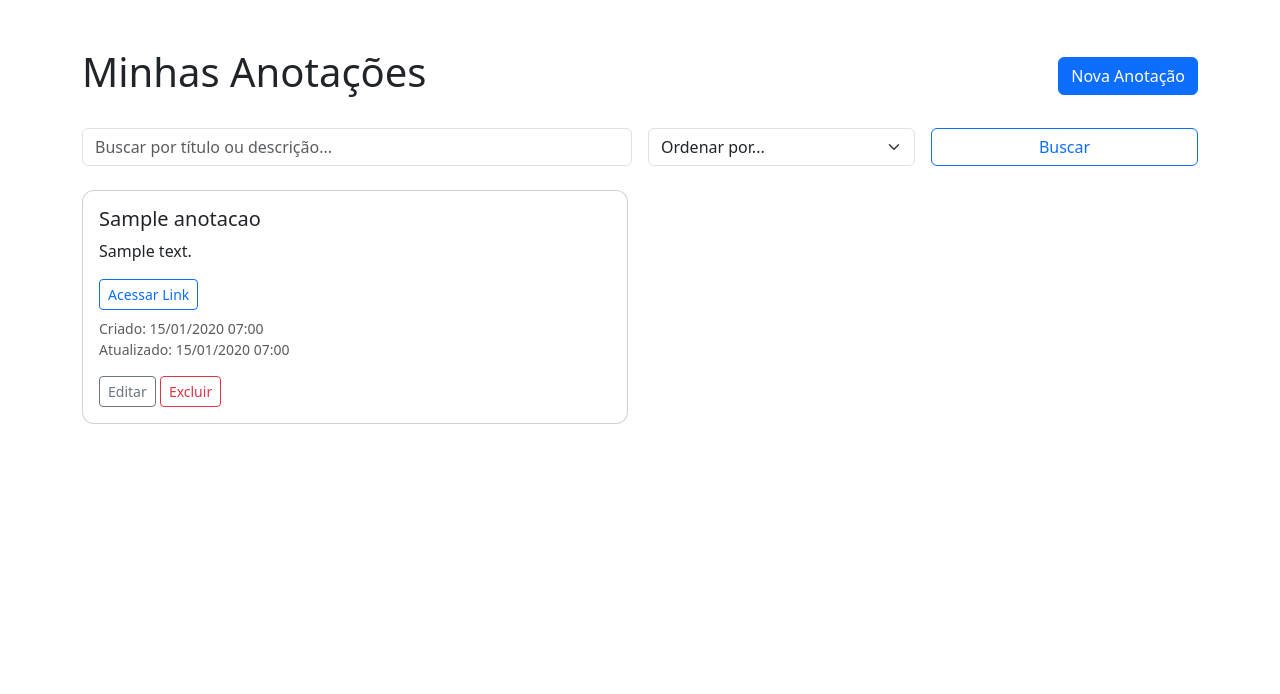
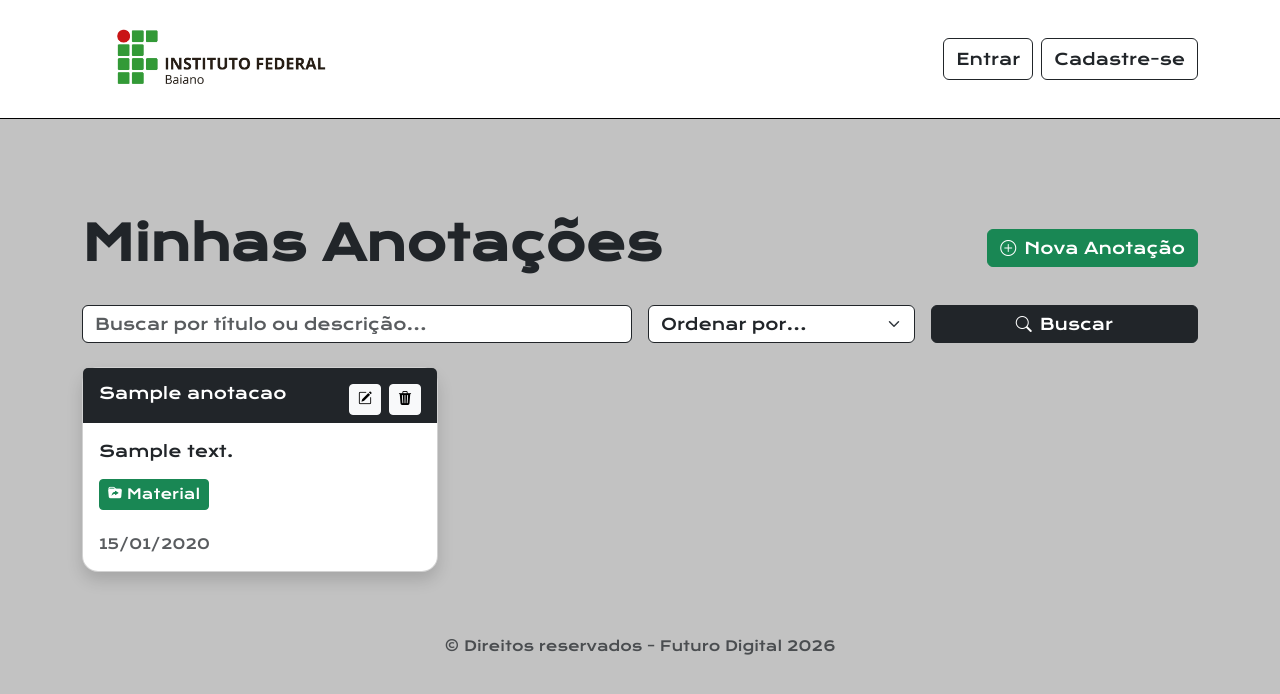
Before and after one commit to Mateus-Nepomuceno/sistemaDeAgendamento, a Django app: page /anotacoes/ in a window 1280 px wide. Shown: the top 694 px of the page. Run offline with Django 5.2, Linux system fonts and the light colour scheme; a user stored in the database is signed in; tables that the repository leaves empty hold one stand-in row (values such as "Sample post").

Commit message:
feat: nova tela de anotacoes

```diff
--- a/anotacoes/admin.py
+++ b/anotacoes/admin.py
@@ -1,6 +1,5 @@
 from django.contrib import admin
 from .models import Anotacao
-
 
 @admin.register(Anotacao)
 class AnotacaoAdmin(admin.ModelAdmin):
--- a/anotacoes/models.py
+++ b/anotacoes/models.py
@@ -7,8 +7,7 @@ class Anotacao(models.Model):
     descricao = models.TextField(verbose_name='Descrição')
     link = models.URLField(blank=True, null=True, verbose_name='Link')
 
-    data_criacao = models.DateTimeField(auto_now_add=True, verbose_name='Data de Criação')
-    data_atualizacao = models.DateTimeField(auto_now=True, verbose_name='Última Atualização')
+    data_criacao = models.DateField(auto_now_add=True, verbose_name='Data de Criação')
 
     usuario = models.ForeignKey(User, on_delete=models.CASCADE, related_name='anotacoes')
 
--- a/anotacoes/templates/anotacoes/anotacoes.html
+++ /dev/null
@@ -1,68 +0,0 @@
-<!DOCTYPE html>
-<html lang="pt-br">
-<head>
-    <meta charset="UTF-8">
-    <meta name="viewport" content="width=device-width, initial-scale=1.0">
-    <title>Anotações</title>
-    <link href="https://cdn.jsdelivr.net/npm/bootstrap@5.3.0/dist/css/bootstrap.min.css" rel="stylesheet">
-    <style>
-        .card { border-radius: 12px; }
-    </style>
-</head>
-<body>
-    <div class="container mt-5">
-        <div class="d-flex justify-content-between align-items-center mb-4">
-            <h1>Minhas Anotações</h1>
-            <a href="{% url 'anotacao_criar' %}" class="btn btn-primary">Nova Anotação</a>
-        </div>
-
-        <form method="GET" class="row g-3 mb-4">
-            <div class="col-md-6">
-                <input type="text" name="q" class="form-control"
-                       placeholder="Buscar por título ou descrição..."
-                       value="{{ request.GET.q|default:'' }}">
-            </div>
-            <div class="col-md-3">
-                <select name="ordenar" class="form-select">
-                    <option value="">Ordenar por...</option>
-                    <option value="data" {% if request.GET.ordenar == 'data' %}selected{% endif %}>Data (antiga para nova)</option>
-                    <option value="-data" {% if request.GET.ordenar == '-data' %}selected{% endif %}>Data (nova para antiga)</option>
-                    <option value="titulo" {% if request.GET.ordenar == 'titulo' %}selected{% endif %}>Título (A-Z)</option>
-                    <option value="titulo_desc" {% if request.GET.ordenar == 'titulo_desc' %}selected{% endif %}>Título (Z-A)</option>
-                </select>
-            </div>
-            <div class="col-md-3">
-                <button type="submit" class="btn btn-outline-primary w-100">Buscar</button>
-            </div>
-        </form>
-
-        {% if anotacoes %}
-            <div class="row">
-                {% for anotacao in anotacoes %}
-                    <div class="col-md-6 mb-3">
-                        <div class="card">
-                            <div class="card-body">
-                                <h5 class="card-title">{{ anotacao.titulo }}</h5>
-                                <p class="card-text">{{ anotacao.descricao }}</p>
-                                {% if anotacao.link %}
-                                    <a href="{{ anotacao.link }}" target="_blank" class="btn btn-sm btn-outline-primary">Acessar Link</a>
-                                {% endif %}
-                                <p class="text-muted small mt-2">
-                                    Criado: {{ anotacao.data_criacao|date:"d/m/Y H:i" }}
-                                    {% if anotacao.data_atualizacao %}<br>Atualizado: {{ anotacao.data_atualizacao|date:"d/m/Y H:i" }}{% endif %}
-                                </p>
-                                <div class="mt-2">
-                                    <a href="{% url 'anotacao_editar' anotacao.pk %}" class="btn btn-sm btn-outline-secondary">Editar</a>
-                                    <a href="{% url 'anotacao_excluir' anotacao.pk %}" class="btn btn-sm btn-outline-danger">Excluir</a>
-                                </div>
-                            </div>
-                        </div>
-                    </div>
-                {% endfor %}
-            </div>
-        {% else %}
-            <div class="alert alert-info">Nenhuma anotação encontrada.</div>
-        {% endif %}
-    </div>
-</body>
-</html>
--- a/anotacoes/templates/anotacoes/criar.html
+++ b/anotacoes/templates/anotacoes/criar.html
@@ -33,7 +33,7 @@
                             </div>
                             <div class="d-grid gap-2">
                                 <button type="submit" class="btn btn-primary">Salvar</button>
-                                <a href="{% url 'anotacao_lista' %}" class="btn btn-secondary">Cancelar</a>
+                                <a href="{% url 'index' %}" class="btn btn-secondary">Cancelar</a>
                             </div>
                         </form>
                     </div>
--- a/anotacoes/templates/anotacoes/editar.html
+++ b/anotacoes/templates/anotacoes/editar.html
@@ -33,7 +33,7 @@
                             </div>
                             <div class="d-grid gap-2">
                                 <button type="submit" class="btn btn-primary">Salvar Alterações</button>
-                                <a href="{% url 'anotacao_lista' %}" class="btn btn-secondary">Cancelar</a>
+                                <a href="{% url 'index' %}" class="btn btn-secondary">Cancelar</a>
                             </div>
                         </form>
                     </div>
--- a/anotacoes/templates/anotacoes/excluir.html
+++ b/anotacoes/templates/anotacoes/excluir.html
@@ -19,7 +19,7 @@
                             {% csrf_token %}
                             <div class="d-grid gap-2">
                                 <button type="submit" class="btn btn-danger">Excluir</button>
-                                <a href="{% url 'anotacao_lista' %}" class="btn btn-secondary">Cancelar</a>
+                                <a href="{% url 'index' %}" class="btn btn-secondary">Cancelar</a>
                             </div>
                         </form>
                     </div>
--- /dev/null
+++ b/anotacoes/templates/anotacoes/index.html
@@ -0,0 +1,74 @@
+{% extends "base.html" %}
+{% load static %}
+{% block title %} Anotações {% endblock %}
+{% block content %}
+<div class="container mt-5">
+    <div class="d-flex justify-content-between align-items-center mb-4">
+        <h1 class="display-5 fw-bold">Minhas Anotações</h1>
+        <a href="{% url 'anotacao_criar' %}" class="btn btn-success"><i class="bi bi-plus-circle me-2"></i>Nova Anotação</a>
+    </div>
+
+    <form method="GET" class="row g-3 mb-4">
+        <div class="col-md-6">
+            <input type="text" name="q" class="form-control border-dark"
+                    placeholder="Buscar por título ou descrição..."
+                    value="{{ request.GET.q|default:'' }}">
+        </div>
+        <div class="col-md-3">
+            <select name="ordenar" class="form-select border-dark">
+                <option value="" disabled {% if not request.GET.ordenar %}selected{% endif %} hidden>Ordenar por...</option>
+                <option value="data" {% if request.GET.ordenar == 'data' %}selected{% endif %}>Data (antiga para nova)</option>
+                <option value="-data" {% if request.GET.ordenar == '-data' %}selected{% endif %}>Data (nova para antiga)</option>
+                <option value="titulo" {% if request.GET.ordenar == 'titulo' %}selected{% endif %}>Título (A-Z)</option>
+                <option value="titulo_desc" {% if request.GET.ordenar == 'titulo_desc' %}selected{% endif %}>Título (Z-A)</option>
+            </select>
+        </div>
+        <div class="col-md-3">
+            <button type="submit" class="btn btn-dark w-100"><i class="bi bi-search me-2"></i>Buscar</button>
+        </div>
+    </form>
+
+    {% if anotacoes %}
+        <div class="row">
+            {% for anotacao in anotacoes %}
+                <div class="col-md-6 col-lg-4 mb-3">
+                    <div class="card rounded-4 shadow h-100">
+
+                        <div class="card-header bg-dark pt-3 border-bottom-0 d-flex justify-content-between align-items-start">
+                            <h6 class="card-title mb-0 pe-2 text-white">{{ anotacao.titulo }}</h5>
+
+                            <div class="d-flex gap-2 flex-shrink-0">
+                                <a href="{% url 'anotacao_editar' anotacao.pk %}" class="btn btn-sm btn-light" title="Editar">
+                                    <i class="bi bi-pencil-square"></i>
+                                </a>
+                                <a href="{% url 'anotacao_excluir' anotacao.pk %}" class="btn btn-sm btn-light" title="Apagar">
+                                    <i class="bi bi-trash3-fill"></i>
+                                </a>
+                            </div>
+                        </div>
+
+                        <div class="card-body d-flex flex-column">
+                            <p class="card-text">{{ anotacao.descricao }}</p>
+
+                            <div class="mt-auto">
+                                {% if anotacao.link %}
+                                <a href="{{ anotacao.link }}" target="_blank" class="btn btn-sm btn-success">
+                                    <i class="bi bi-folder-symlink-fill"></i> Material
+                                </a>
+                                {% endif %}
+                            </div>
+                        </div>
+
+                        <div class="card-footer bg-transparent text-muted small border-top-0 pb-3">
+                            {{ anotacao.data_criacao|date:"d/m/Y" }}
+                        </div>
+
+                    </div>
+                </div>
+            {% endfor %}
+        </div>
+    {% else %}
+        <div class="alert alert-dark">Nenhuma anotação encontrada.</div>
+    {% endif %}
+</div>
+{% endblock %}
--- a/anotacoes/urls.py
+++ b/anotacoes/urls.py
@@ -2,7 +2,7 @@ from django.urls import path
 from . import views
 
 urlpatterns = [
-    path('', views.AnotacaoListView.as_view(), name='anotacao_lista'),
+    path('', views.AnotacaoListView.as_view(), name='index'),
     path('criar/', views.AnotacaoCreateView.as_view(), name='anotacao_criar'),
     path('editar/<int:pk>/', views.AnotacaoUpdateView.as_view(), name='anotacao_editar'),
     path('excluir/<int:pk>/', views.AnotacaoDeleteView.as_view(), name='anotacao_excluir'),
--- a/anotacoes/views.py
+++ b/anotacoes/views.py
@@ -7,7 +7,7 @@ from .models import Anotacao
 
 class AnotacaoListView(LoginRequiredMixin, ListView):
     model = Anotacao
-    template_name = 'anotacoes/anotacoes.html'
+    template_name = 'anotacoes/index.html'
     context_object_name = 'anotacoes'
 
     def get_queryset(self):
@@ -37,7 +37,7 @@ class AnotacaoCreateView(LoginRequiredMixin, CreateView):
     model = Anotacao
     template_name = 'anotacoes/criar.html'
     fields = ['titulo', 'descricao', 'link']
-    success_url = reverse_lazy('anotacao_lista')
+    success_url = reverse_lazy('index')
 
     def form_valid(self, form):
         form.instance.usuario = self.request.user
@@ -48,7 +48,7 @@ class AnotacaoUpdateView(LoginRequiredMixin, UpdateView):
     model = Anotacao
     template_name = 'anotacoes/editar.html'
     fields = ['titulo', 'descricao', 'link']
-    success_url = reverse_lazy('anotacao_lista')
+    success_url = reverse_lazy('index')
 
     def get_queryset(self):
         return Anotacao.objects.filter(usuario=self.request.user)
@@ -57,7 +57,7 @@ class AnotacaoUpdateView(LoginRequiredMixin, UpdateView):
 class AnotacaoDeleteView(LoginRequiredMixin, DeleteView):
     model = Anotacao
     template_name = 'anotacoes/excluir.html'
-    success_url = reverse_lazy('anotacao_lista')
+    success_url = reverse_lazy('index')
 
     def get_queryset(self):
         return Anotacao.objects.filter(usuario=self.request.user)
--- a/sistema/settings.py
+++ b/sistema/settings.py
@@ -37,7 +37,7 @@ ROOT_URLCONF = 'sistema.urls'
 TEMPLATES = [
     {
         'BACKEND': 'django.template.backends.django.DjangoTemplates',
-        'DIRS': [],
+        'DIRS': [BASE_DIR / 'templates'],
         'APP_DIRS': True,
         'OPTIONS': {
             'context_processors': [
--- a/core/templates/core/base.html
+++ b/templates/base.html
@@ -27,13 +27,13 @@
                     <img src="{% static 'img/logo_ifbaiano.webp' %}" height="100" alt="IF Baiano">
                 </a>
 
-                <button class="navbar-toggler" type="button" data-bs-toggle="collapse" data-bs-target="#menu">
+                <button class="navbar-toggler border-dark" type="button" data-bs-toggle="collapse" data-bs-target="#menu">
                     <span class="navbar-toggler-icon"></span>
                 </button>
 
                 <div class="collapse navbar-collapse" id="menu">
-                    <div class="navbar-nav ms-auto">
-                        <a href="#" class="btn btn-outline-dark me-2 py-2">Entrar</a>
+                    <div class="navbar-nav ms-auto gap-2">
+                        <a href="#" class="btn btn-outline-dark py-2">Entrar</a>
                         <a href="#" class="btn btn-outline-dark py-2">Cadastre-se</a>
                     </div>
                 </div>
@@ -44,7 +44,7 @@
         {% block content %}
         {% endblock  %}
     </main>
-    <footer class="container-fluid pt-5 pb-3">
+    <footer class="pt-5 pb-3">
         <p class="text-center text-muted small">&copy; Direitos reservados - Futuro Digital 2026</p>
     </footer>
     <script src="https://cdn.jsdelivr.net/npm/bootstrap@5.3.8/dist/js/bootstrap.bundle.min.js" integrity="sha384-FKyoEForCGlyvwx9Hj09JcYn3nv7wiPVlz7YYwJrWVcXK/BmnVDxM+D2scQbITxI" crossorigin="anonymous" defer></script>
```
Also changed, not shown: core/templates/core/index.html (+4 -4 lines), anotacoes/migrations/0006_remove_anotacao_data_atualizacao_and_more.py (added).
